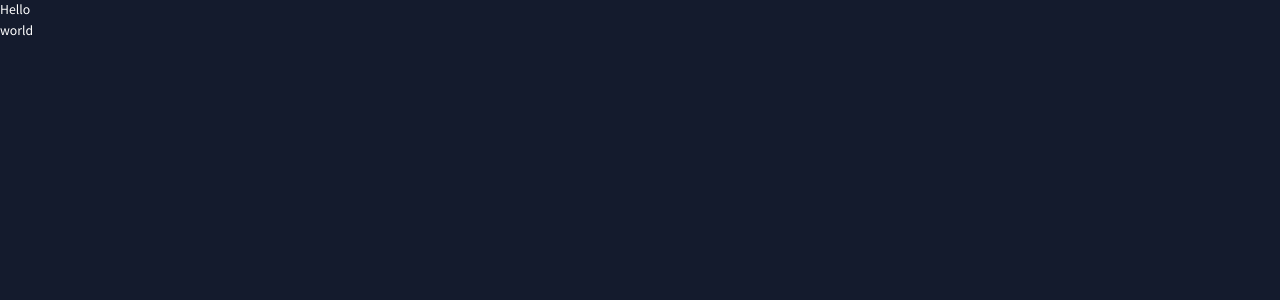
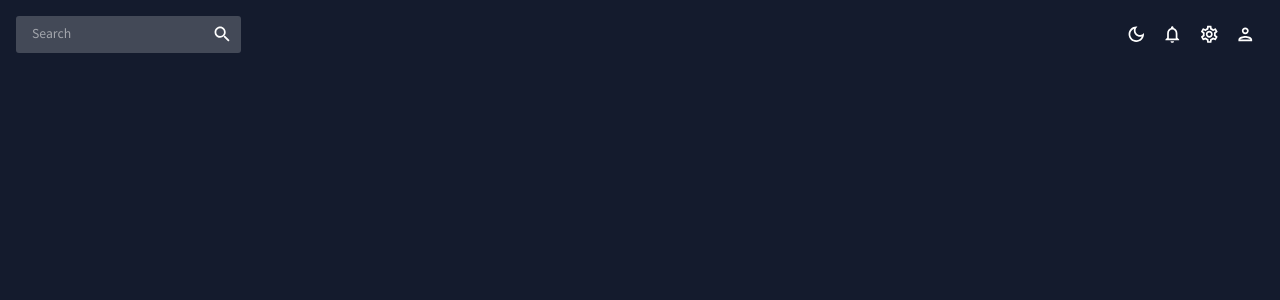
Before and after one commit to natalieagus/react-app-mui, a React (Create React App) app: page / in a window 1280 px wide. Shown: the top 300 px of the page. Built offline with nearby package versions, Linux system fonts and the light colour scheme.

Commit message:
feat: add topbar with toggle light-dark theme buttonr

```diff
--- a/src/App.js
+++ b/src/App.js
@@ -1,3 +1,4 @@
+import Topbar from "./scenes/global/Topbar";
 import { ColorModeContext, useMode } from "./theme";
 import { CssBaseline, ThemeProvider } from "@mui/material";
 
@@ -9,8 +10,9 @@
       <ThemeProvider theme={theme}>
         <CssBaseline />
         <div className="app">
-          Hello world
-          <main className="content"></main>
+          <main className="content">
+            <Topbar />
+          </main>
         </div>
       </ThemeProvider>
     </ColorModeContext.Provider>
--- a/src/scenes/global/Topbar.jsx
+++ b/src/scenes/global/Topbar.jsx
@@ -1,7 +1,58 @@
-import React from "react";
+import { Box, IconButton, useTheme } from "@mui/material";
+import { useContext } from "react";
+import { ColorModeContext, tokens } from "../../theme"; // this is the context and the tokens we created
+import InputBase from "@mui/material/InputBase";
+import LightModeOutlinedIcon from "@mui/icons-material/LightModeOutlined";
+import DarkModeOutlinedIcon from "@mui/icons-material/DarkModeOutlined";
+import NotificationsOutlinedIcon from "@mui/icons-material/NotificationsOutlined";
+import SettingsOutlinedIcon from "@mui/icons-material/SettingsOutlined";
+import PersonOutlinedIcon from "@mui/icons-material/PersonOutlined";
+import SearchIcon from "@mui/icons-material/Search";
 
 const Topbar = () => {
-  return <div>Topbar</div>;
+  const theme = useTheme();
+  const colors = tokens(theme.palette.mode);
+  // a context that returns a function to toggle
+  const colorMode = useContext(ColorModeContext);
+
+  // two items in the topbar, search bar and the right hand side icons that contain 4 icons
+  return (
+    <Box display="flex" justifyContent="space-between" p={2}>
+      {/* SEARCH BAR */}
+      {/*Box component allows us to edit things directly with css, while MUI way for other components uses sx={{ something }} */}
+      <Box
+        display="flex"
+        backgroundColor={colors.primary[400]}
+        borderRadius="3px"
+      >
+        <InputBase sx={{ ml: 2, flex: 1 }} placeholder="Search" />
+        <IconButton type="button" sx={{ p: 1 }}>
+          <SearchIcon />
+        </IconButton>
+      </Box>
+
+      {/* ICONS */}
+      {/* Four different items aligned to each other */}
+      <Box display="flex">
+        <IconButton onClick={colorMode.toggleColorMode}>
+          {theme.palette.mode === "dark" ? (
+            <DarkModeOutlinedIcon />
+          ) : (
+            <LightModeOutlinedIcon />
+          )}
+        </IconButton>
+        <IconButton>
+          <NotificationsOutlinedIcon />
+        </IconButton>
+        <IconButton>
+          <SettingsOutlinedIcon />
+        </IconButton>
+        <IconButton>
+          <PersonOutlinedIcon />
+        </IconButton>
+      </Box>
+    </Box>
+  );
 };
 
 export default Topbar;
--- a/src/theme.js
+++ b/src/theme.js
@@ -123,7 +123,7 @@
       }),
 });
 
-// mui theme settings
+// mui theme settings, so we can useTheme later
 export const themeSettings = (mode) => {
   const colors = tokens(mode);
   return {
@@ -198,7 +198,7 @@
 
 // context for color mode
 export const ColorModeContext = createContext({
-  toggleColorMode: () => {},
+  toggleColorMode: () => {}, // create an empty function first
 });
 
 // custom hook useMode
@@ -207,6 +207,8 @@
 
   const colorMode = useMemo(
     () => ({
+      // setting the toggleColorMode context value into a function that sets the mode (which is a state, that receives the previous value of the state when called automatically)
+      // if the new state is computed using the previous state, you can pass a function to setState. The function will receive the previous value, and return an updated value
       toggleColorMode: () =>
         setMode((prev) => (prev === "light" ? "dark" : "light")),
     }),
```
